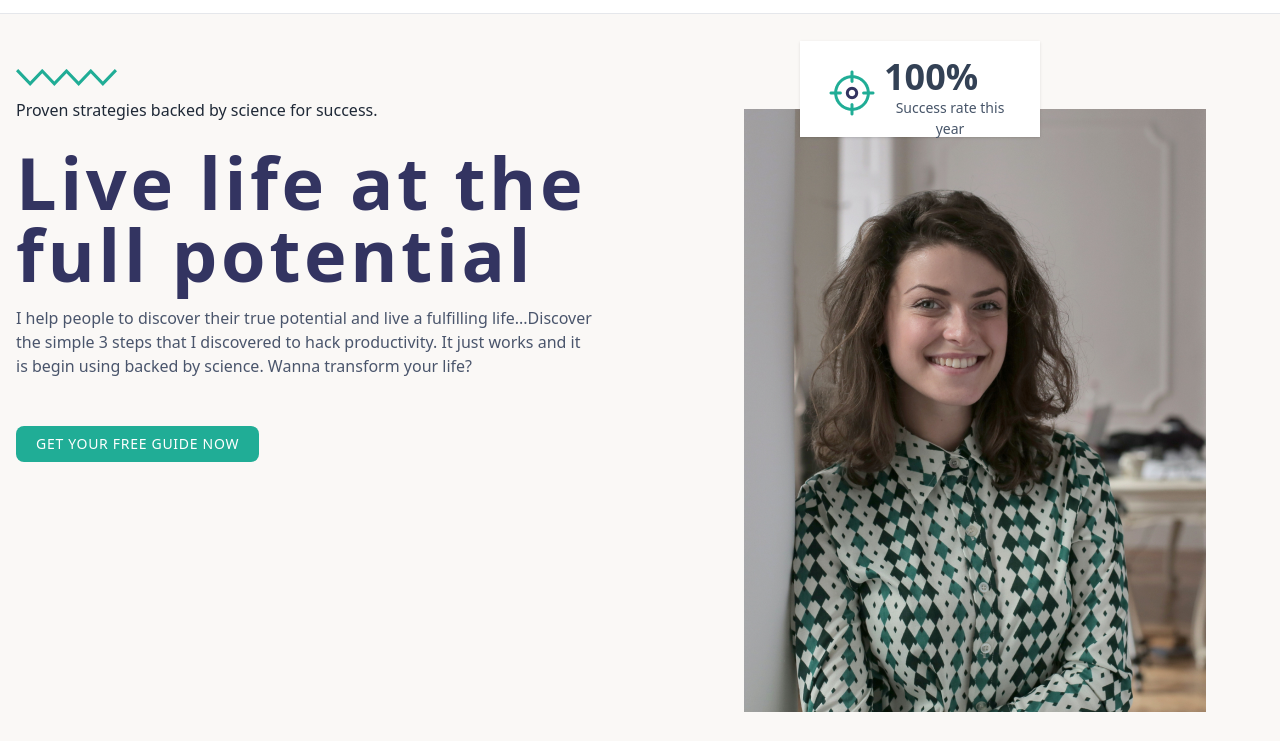
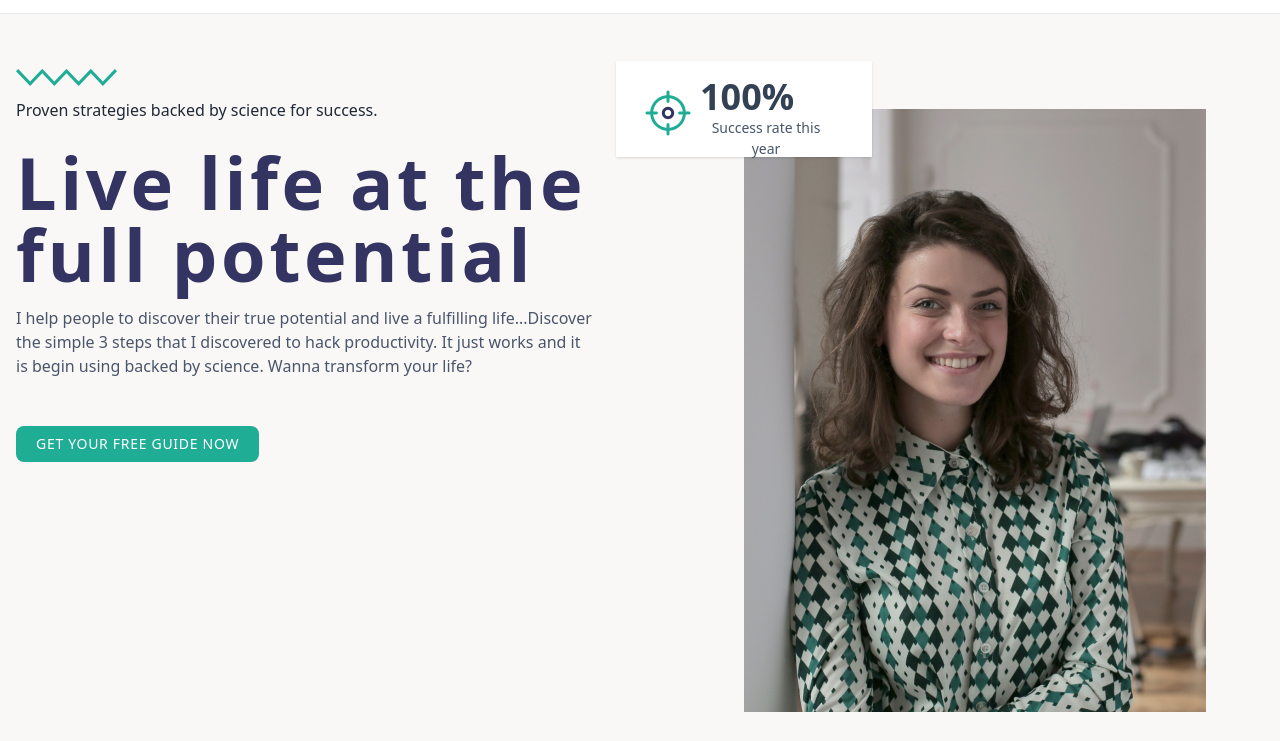
Before and after one commit to mhonil/happy_coaching, a plain HTML site: page index.html in a window 1280 px wide. Shown: the part 59-800 px from the top of the page. Drawn offline with nearby package versions, Linux system fonts and the light colour scheme.

Commit message:
first commit

```diff
--- a/index.html
+++ b/index.html
@@ -53,7 +53,8 @@
                     <p class="max-w-xl mb-6 mt-3 text-[#4A556C]">I help people to discover their true potential and live a fulfilling life...Discover the simple 3 steps that I discovered to hack productivity. It just works and it is begin using backed by science. Wanna transform your life?</p>
                     <button class=" bg-[#20AD96] hover:shadow-lg hover:shadow-black-200 px-5 py-2 mt-6 text-sm tracking-wider text-white uppercase transition-colors duration-300 transform  rounded-lg lg:w-auto">Get your free guide now</button>
                 </div>
-                <div class="w-60 max-sm:hidden h-24 p-6 left-[800px] top-[100px] absolute bg-white shadow flex-col justify-start items-start gap-2.5 inline-flex">
+                <div class="lg:mt-10 lg:col-span-5 lg:flex mt-10 relative">
+                    <div class="absolute max-sm:hidden h-24 w-64 p-6 -left-32 -top-12  absolute bg-white shadow flex-col justify-start items-start gap-2.5 inline-flex">
                         <div class="h-14 relative">
                             <img class="block items-center" src="assets/images/target.png">
                         <div class="w-28 h-14 left-[72px] ml-2 top-0 absolute">
@@ -66,7 +67,6 @@
                         </div>
                         </div>
                     </div>
-                <div class="lg:mt-10 lg:col-span-5 lg:flex mt-10">
                     <img  src="assets/images/pexels-1.png" alt="mockup">
                 </div>
             </div>
```
Lines whose indentation alone changed are shown as unchanged.
